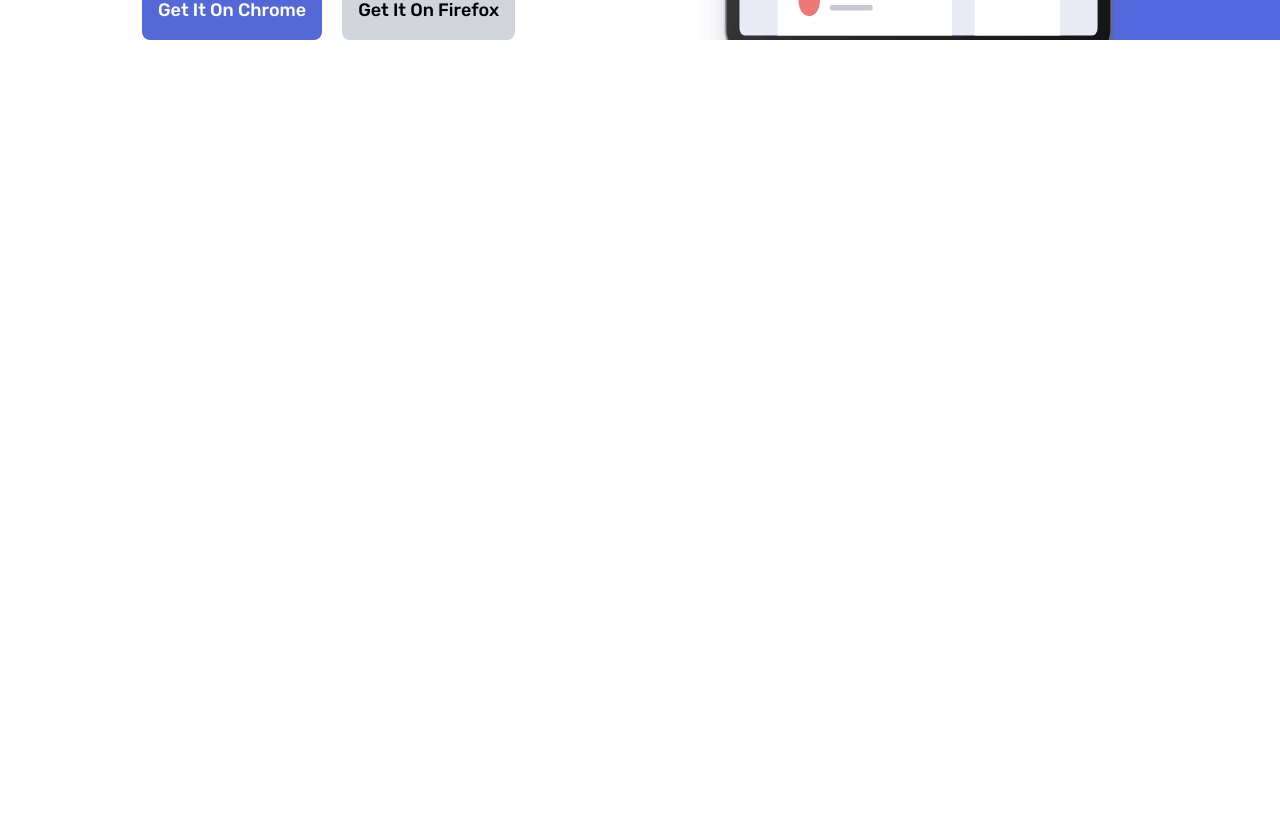
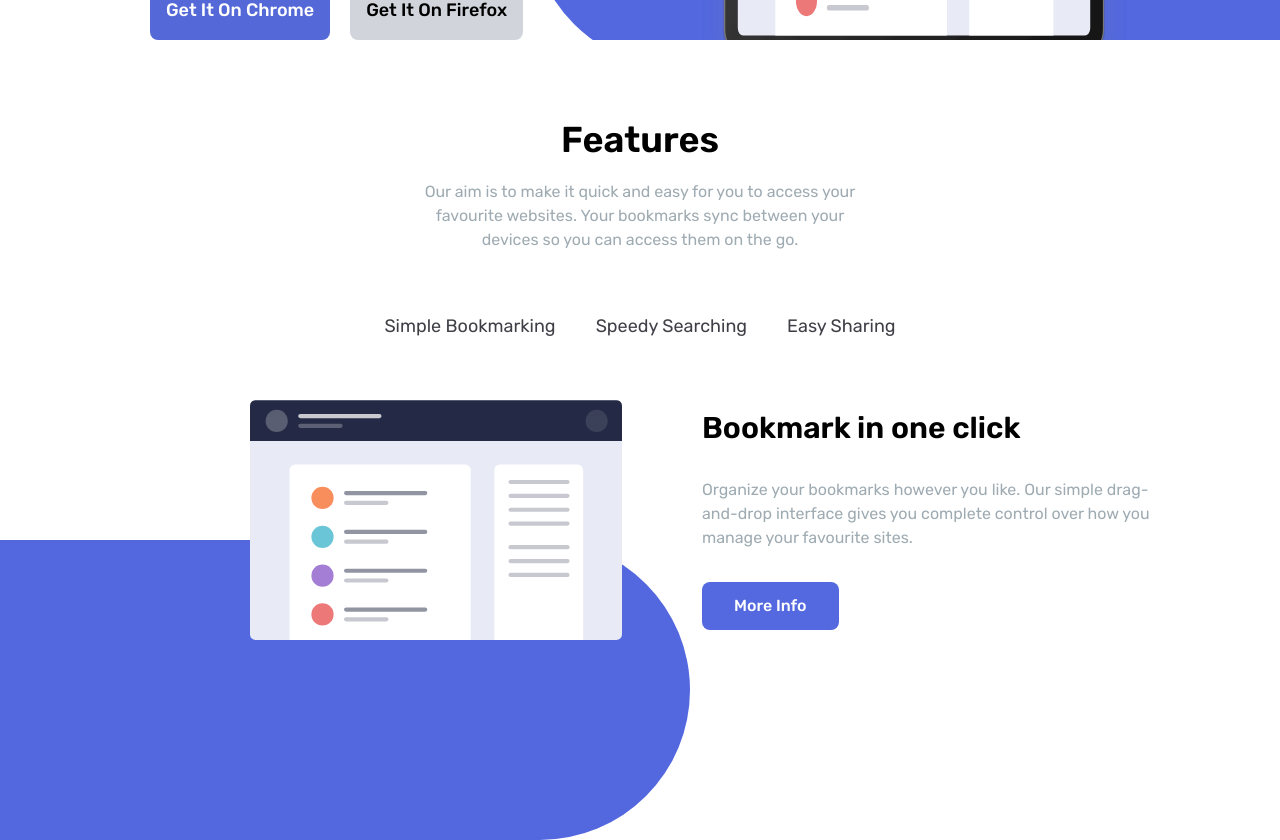
Before and after one commit to Abdouxone/mini-projects, a Next.js app: page /bookmark in a window 1280 px wide. Shown: the part 600-1440 px from the top of the page. Before the commit the page ends 800 px from the top, so only its background shows below. Built offline with nearby package versions, Linux system fonts and the light colour scheme; a web font is replaced by a local one.

Commit message:
Adding features section

```diff
--- a/app/bookmark/page.tsx
+++ b/app/bookmark/page.tsx
@@ -1,7 +1,32 @@
+"use client";
+import { useState } from "react";
 import styles from "./page.module.css";
+
+const features = [
+  {
+    title: "Bookmark in one click",
+    description:
+      "Organize your bookmarks however you like. Our simple drag-and-drop interface gives you complete control over how you manage your favourite sites.",
+    img: "/bookmark/images/illustration-features-tab-1.svg",
+  },
+  {
+    title: "Intelligent search",
+    description:
+      "Our powerful search feature will help you find saved sites in no time at all. No need to trawl through all of your bookmarks.",
+    img: "/bookmark/images/illustration-features-tab-2.svg",
+  },
+  {
+    title: "Share your bookmarks",
+    description:
+      "Easily share your bookmarks and collections with others. Create a shareable a link that you can send at the click of a button.",
+    img: "/bookmark/images/illustration-features-tab-3.svg",
+  },
+];
+
 export default function page() {
+  const [feature, setFeature] = useState(features[0]);
   return (
-    <div className="overflow-x-hidden scroll-smooth">
+    <div className=" ">
       {/* header */}
       <div
         className={`${styles.container} mx-auto flex font-rubik flex-row justify-between px-3 py-10 items-center `}
@@ -33,8 +58,9 @@ export default function page() {
         </div>
       </div>
       {/* hero */}
+      <div className="overflow-x-hidden relative">
         <div
-        className={`${styles.container}  h-auto mx-auto  px-3  flex-col-reverse flex lg:flex-row `}
+          className={`${styles.container}    mx-auto  px-5  flex-col-reverse flex lg:flex-row `}
         >
           <div className="flex flex-col min-[1020px]:mt-20 text-center min-[1020px]:text-left  space-y-8 min-[1440px]:max-w-xl">
             <h1 className="font-rubik min-[1020px]:text-6xl  text-3xl font-semibold">
@@ -42,8 +68,8 @@ export default function page() {
             </h1>
             <p className="font-normal text-lg min-[1020px]:text-2xl mx-auto min-[1020px]:mx-0 max-w-md font-rubik">
               A clean and simple interface to organize your favourite websites.
-            Open a new browser tab and see your sites load instantly. Try it for
-            free.
+              Open a new browser tab and see your sites load instantly. Try it
+              for free.
             </p>
             <div className="flex flex-row items-center justify-center min-[1020px]:justify-start font-rubik font-medium space-x-5">
               <button className="bg-[#5468D7] min-[1220px]:p-4 p-3 text-white min-[1220px]:text-lg text-sm rounded-lg">
@@ -54,8 +80,8 @@ export default function page() {
               </button>
             </div>
           </div>
-        <div className="flex relative ">
-          <div className="bg-[#5368DF] hidden min-[1020px]:block h-[300px] left-50 absolute top-60 rounded-l-full w-[800px] "></div>
+          <div className="flex relative   ">
+            <div className="bg-[#5368DF]  hidden min-[1020px]:block h-[300px] right-0 absolute top-60 rounded-l-full translate-x-50 w-[800px] "></div>
             <img
               src="/bookmark/images/illustration-hero.svg"
               alt=""
@@ -64,5 +90,56 @@ export default function page() {
           </div>
         </div>
       </div>
+      {/* Featuresd */}
+      <div
+        className={`${styles.container} mx-auto px-8 min-[1020px]:px-0  mt-20 flex space-y-5 flex-col`}
+      >
+        <div className="flex font-rubik flex-col max-w-md mx-auto text-center space-y-5">
+          <h1 className="text-4xl font-semibold">Features</h1>
+          <p className="font-normal text-base">
+            Our aim is to make it quick and easy for you to access your
+            favourite websites. Your bookmarks sync between your devices so you
+            can access them on the go.
+          </p>
+        </div>
+        <div className="flex   mx-auto text-zinc-700 mt-10 font-rubik text-lg flex-col md:flex-row min-[1020px]:space-x-10 text-center min-[1020px]:text-start min-[1020px]:space-y-0 space-y-10">
+          <h1
+            className="cursor-pointer  focus:border-b-2 border-[#FA5757] hover:text-[#FA5757]"
+            onClick={() => setFeature(features[0])}
+          >
+            Simple Bookmarking
+          </h1>
+          <h1
+            className="cursor-pointer   hover:text-[#FA5757]"
+            onClick={() => setFeature(features[1])}
+          >
+            Speedy Searching
+          </h1>
+          <h1
+            className="cursor-pointer   hover:text-[#FA5757]"
+            onClick={() => setFeature(features[2])}
+          >
+            Easy Sharing
+          </h1>
+        </div>
+        <div className="flex flex-col space-y-10 min-[1020px]:space-y-0 min-[1020px]:flex-row  mt-10  items-center ">
+          <div className="relative ">
+            <div className="bg-[#5368DF] h-[300px] hidden min-[1020px]:block w-[800px] absolute top-35 -left-60 rounded-r-full"></div>
+            <img
+              src={feature.img}
+              alt=""
+              className="w-auto h-auto min-[1020px]:left-30 relative z-10 "
+            />
+          </div>
+          <div className="flex  top-0 text-center min-[1020px]:text-left relative flex-col min-[1020px]:items-start  items-center font-rubik min-[1020px]:ml-50 max-w-md space-y-8">
+            <h1 className="text-3xl font-semibold">{feature.title}</h1>
+            <p className="text-base font-normal">{feature.description}</p>
+            <button className=" text-base font-medium rounded-lg bg-[#5468DF] text-white py-3 px-8">
+              More Info
+            </button>
+          </div>
+        </div>
+      </div>
+    </div>
   );
 }
```
Lines whose indentation alone changed are shown as unchanged.
